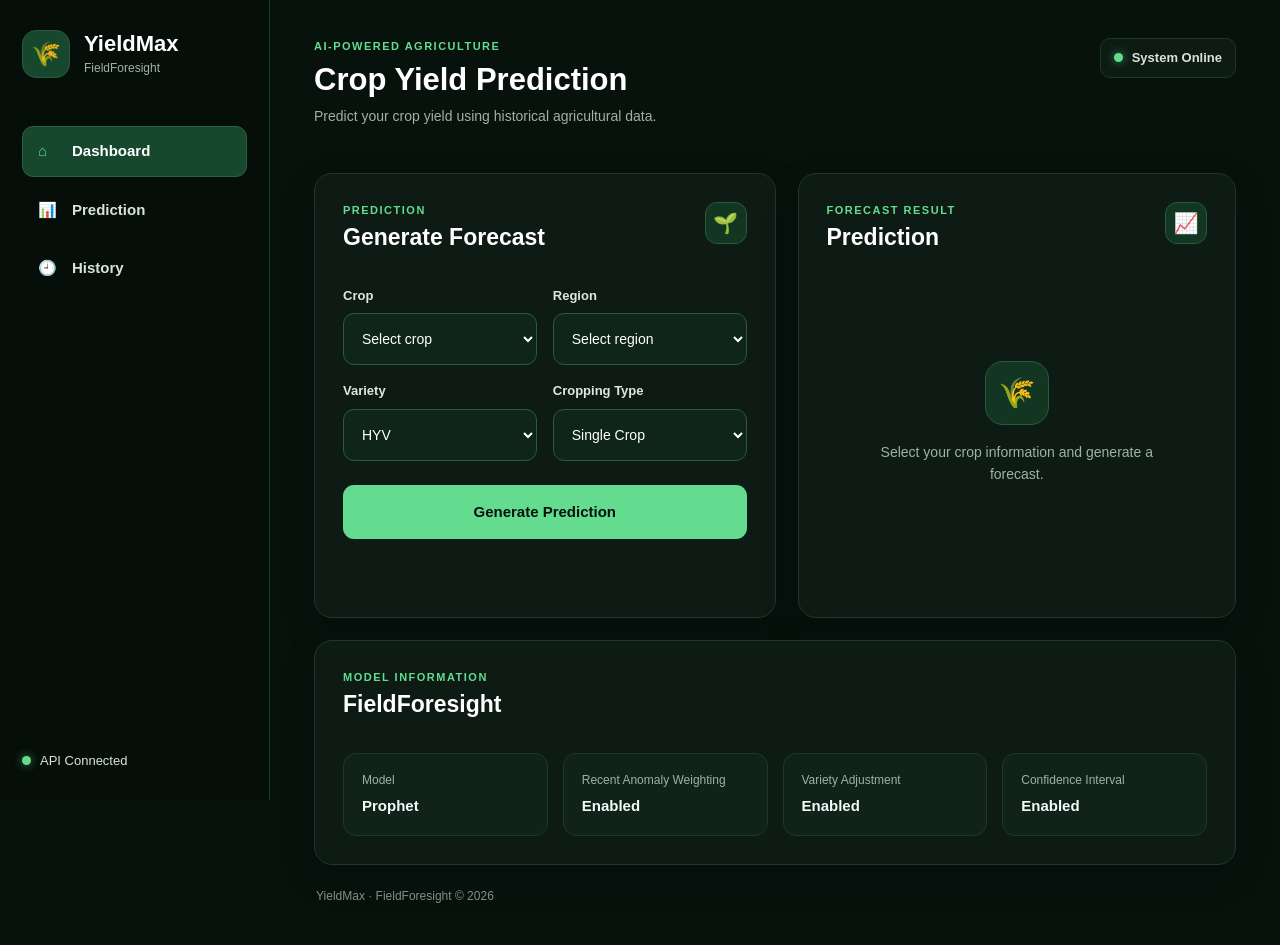
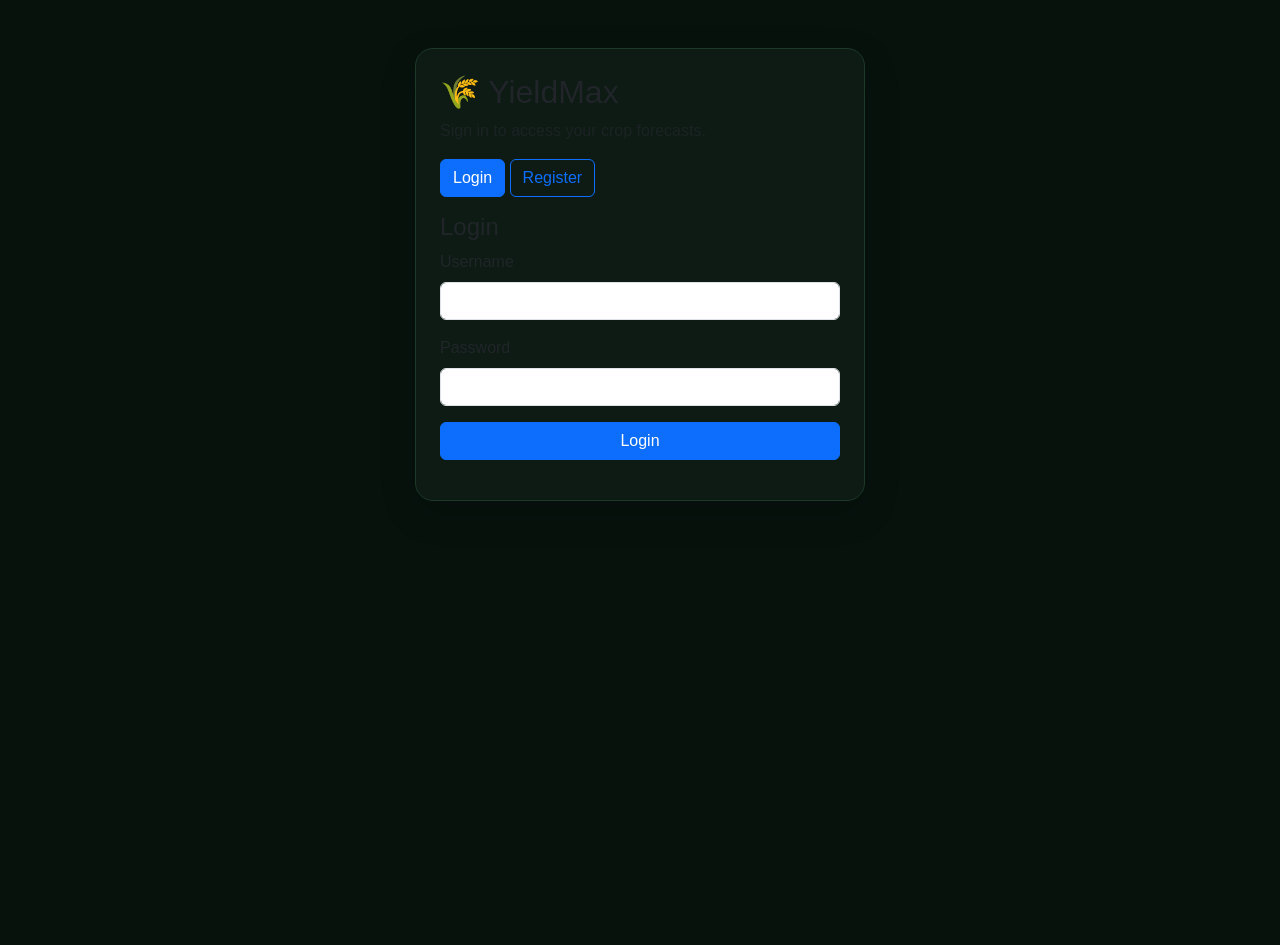
Before and after one commit to ayesha-rahman37/FieldForesight, a FastAPI app: page / in a window 1280 px wide. After the commit the page ends 501 px from the top, so only its background shows below. Run offline with FastAPI, Linux system fonts and the light colour scheme.

Commit message:
Update YieldMax dashboard interface

```diff
--- a/app/templates/index.html
+++ b/app/templates/index.html
@@ -13,6 +13,50 @@
 
 <body>
 
+<div id="authScreen" class="container py-5">
+    <div class="card mx-auto p-4" style="max-width: 450px;">
+        <h2 class="mb-2">🌾 YieldMax</h2>
+        <p class="text-muted">Sign in to access your crop forecasts.</p>
+
+        <div class="mb-3">
+            <button type="button" id="showLoginBtn" class="btn btn-primary">
+                Login
+            </button>
+            <button type="button" id="showRegisterBtn" class="btn btn-outline-primary">
+                Register
+            </button>
+        </div>
+
+        <form id="loginForm">
+            <h4>Login</h4>
+            <label for="loginUsername" class="form-label">Username</label>
+            <input id="loginUsername" class="form-control mb-3" required>
+
+            <label for="loginPassword" class="form-label">Password</label>
+            <input id="loginPassword" type="password" class="form-control mb-3" required>
+
+            <button class="btn btn-primary w-100" type="submit">Login</button>
+        </form>
+
+        <form id="registerForm" class="d-none">
+            <h4>Create account</h4>
+            <label for="registerUsername" class="form-label">Username</label>
+            <input id="registerUsername" class="form-control mb-3" required>
+
+            <label for="registerEmail" class="form-label">Email</label>
+            <input id="registerEmail" type="email" class="form-control mb-3" required>
+
+            <label for="registerPassword" class="form-label">Password</label>
+            <input id="registerPassword" type="password" class="form-control mb-3" required>
+
+            <button class="btn btn-success w-100" type="submit">Create account</button>
+        </form>
+
+        <div id="authMessage" class="mt-3" role="status"></div>
+    </div>
+</div>
+
+<div id="dashboardScreen" class="d-none">
 <div class="app-shell">
 
     <aside class="sidebar">
@@ -55,10 +99,13 @@
                     Predict your crop yield using historical agricultural data.
                 </p>
             </div>
-
            <div class="top-status">
+                <span id="currentUsername">Signed in</span>
                 <span class="status-dot"></span>
                 System Online
+                <button type="button" id="logoutBtn" class="btn btn-outline-danger btn-sm ms-2">
+                Logout
+             </button>
              </div>
         </header>
 
@@ -170,40 +217,63 @@
 
 
         <section id="history" class="card info-card">
-
     <div class="card-heading">
         <div>
-                    <p class="section-label">MODEL INFORMATION</p>
-                    <h2>FieldForesight</h2>
+            <p class="section-label">YOUR RECORDS</p>
+            <h2>Prediction History</h2>
+            <p class="subtitle">Review your previous crop forecasts.</p>
         </div>
+        <button type="button" id="refreshHistoryBtn" class="btn btn-outline-success">
+            Refresh
+        </button>
     </div>
 
-            <div class="info-grid">
+    <div id="historyMessage" class="mt-3">Log in to view your history.</div>
 
-                <div class="info-item">
-                    <span>Model</span>
-                    <strong>Prophet</strong>
+    <div class="table-responsive mt-3">
+        <table class="table table-hover align-middle">
+            <thead>
+                <tr>
+                    <th>Crop</th>
+                    <th>Region</th>
+                    <th>Variety</th>
+                    <th>Predicted Yield</th>
+                    <th>Date</th>
+                </tr>
+            </thead>
+            <tbody id="historyTableBody"></tbody>
+        </table>
+    </div>
+</section>
+<section id="adminSection" class="card info-card d-none">
+    <div class="card-heading">
+        <div>
+            <p class="section-label">ADMINISTRATION</p>
+            <h2>User Management</h2>
+            <p class="subtitle">Manage registered YieldMax accounts.</p>
+        </div>
+        <button type="button" id="refreshUsersBtn" class="btn btn-outline-success">
+            Refresh Users
+        </button>
     </div>
 
-                <div class="info-item">
-                    <span>Recent Anomaly Weighting</span>
-                    <strong>Enabled</strong>
+    <div id="adminMessage" class="mt-3" role="status"></div>
+
+    <div class="table-responsive mt-3">
+        <table class="table table-hover align-middle">
+            <thead>
+                <tr>
+                    <th>Username</th>
+                    <th>Email</th>
+                    <th>Role ID</th>
+                    <th>Status</th>
+                    <th>Actions</th>
+                </tr>
+            </thead>
+            <tbody id="adminUsersBody"></tbody>
+        </table>
     </div>
-
-                <div class="info-item">
-                    <span>Variety Adjustment</span>
-                    <strong>Enabled</strong>
-                </div>
-
-                <div class="info-item">
-                    <span>Confidence Interval</span>
-                    <strong>Enabled</strong>
-                </div>
-
-            </div>
-
 </section>
-
         <footer>
             YieldMax · FieldForesight &copy; 2026
         </footer>
@@ -211,6 +281,7 @@
     </main>
 
 </div>
+</div>
 
 <script src="/static/app.js"></script>
 
```
Lines whose indentation alone changed are shown as unchanged.
